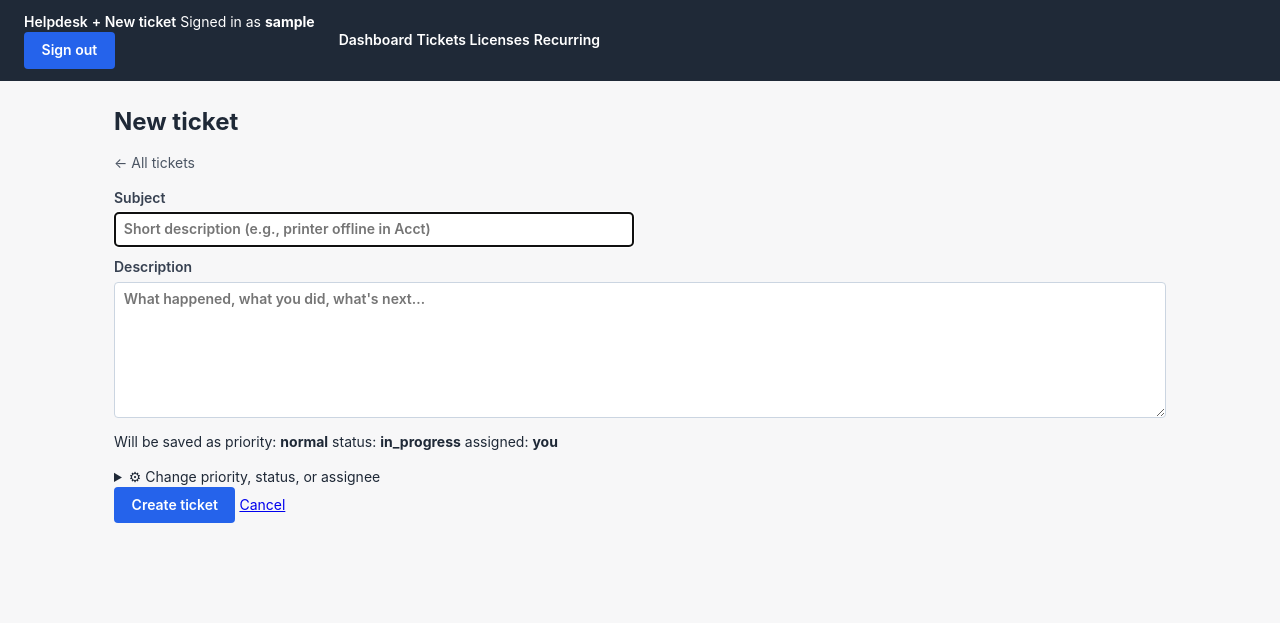
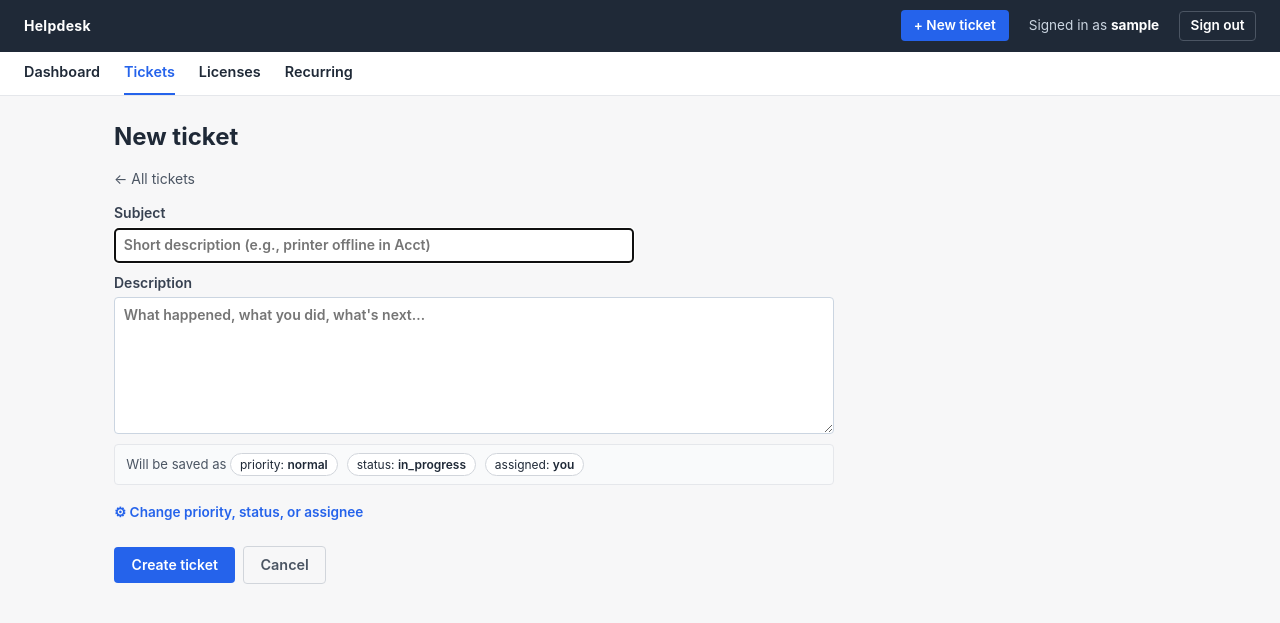
Before and after one commit to andrewbatista31/helpdesk, a Flask app: page /staff/ticket/new in a window 1280 px wide. Shown: the top 623 px of the page. Run offline with Flask 3, Linux system fonts and the light colour scheme; the visitor is signed in with stand-in values (Sample User, id 1); data comes from the database, SQL or seed files in the repository; data that the repository does not hold is empty.

Commit message:
Style two-tier header, new ticket form, and polish pass

```diff
--- a/static/style.css
+++ b/static/style.css
@@ -8,21 +8,39 @@ body {
   line-height: 1.45;
 }
 
-header {
-  background: #1f2937;
+/* ===== Site header (two-tier) ===== */
+.site-header { background: #1f2937; }
+.hdr-top {
   color: #fff;
-  padding: .75rem 1.5rem;
+  padding: .65rem 1.5rem;
   display: flex;
-  gap: 1.5rem;
+  gap: 1.25rem;
   align-items: center;
 }
-header a { color: #fff; text-decoration: none; font-weight: 600; }
-header a:hover { text-decoration: underline; }
-header .spacer { flex: 1; }
-header .who { color: #cbd5e1; font-size: .85rem; }
-header .who strong { color: #fff; }
-header .logout { margin: 0; }
-header .logout button {
+.hdr-brand {
+  color: #fff;
+  text-decoration: none;
+  font-weight: 700;
+  letter-spacing: .02em;
+}
+.hdr-brand:hover { text-decoration: none; opacity: .85; }
+.hdr-spacer { flex: 1; }
+.hdr-link { color: #fff; text-decoration: none; font-weight: 600; font-size: .9rem; }
+.hdr-link:hover { text-decoration: underline; }
+.hdr-cta {
+  background: #2563eb;
+  color: #fff;
+  text-decoration: none;
+  padding: .35rem .8rem;
+  border-radius: 4px;
+  font-weight: 600;
+  font-size: .85rem;
+}
+.hdr-cta:hover { background: #1d4ed8; text-decoration: none; }
+.hdr-who { color: #cbd5e1; font-size: .85rem; }
+.hdr-who strong { color: #fff; }
+.hdr-logout { margin: 0; }
+.hdr-logout button {
   background: transparent;
   color: #fff;
   border: 1px solid #4b5563;
@@ -31,46 +49,36 @@ header .logout button {
   border-radius: 4px;
   cursor: pointer;
 }
-header .logout button:hover { background: #374151; }
+.hdr-logout button:hover { background: #374151; }
 
-/* --- Header dropdown menu (hamburger) --- */
-header details.nav-menu { position: relative; }
-header details.nav-menu summary {
-  cursor: pointer;
+.hdr-nav {
+  background: #fff;
+  border-bottom: 1px solid #e5e7eb;
+  padding: 0 1.5rem;
+  display: flex;
+  gap: 1.5rem;
+}
+.hdr-nav a {
+  color: #1f2937;
+  text-decoration: none;
+  font-weight: 600;
+  font-size: .9rem;
+  padding: .65rem 0;
+  border-bottom: 2px solid transparent;
+  display: inline-flex;
+  align-items: center;
+  gap: .35rem;
+}
+.hdr-nav a:hover { color: #2563eb; }
+.hdr-nav a.active { color: #2563eb; border-bottom-color: #2563eb; }
+.hdr-badge {
+  background: #ef4444;
   color: #fff;
-  font-weight: 600;
-  list-style: none;
-  padding: 0;
-  user-select: none;
-}
-header details.nav-menu summary::-webkit-details-marker { display: none; }
-header details.nav-menu summary::marker { content: ""; }
-header details.nav-menu summary:hover { text-decoration: underline; }
-header details.nav-menu[open] summary { text-decoration: underline; }
-header details.nav-menu .menu-content {
-  position: absolute;
-  top: calc(100% + .6rem);
-  left: 0;
-  background: #fff;
-  color: #1f2937;
-  min-width: 220px;
-  border: 1px solid #cbd5e1;
-  border-radius: 6px;
-  box-shadow: 0 12px 30px rgba(0,0,0,.18);
-  padding: .35rem 0;
-  z-index: 20;
-}
-header details.nav-menu .menu-content a {
-  display: block;
-  color: #1f2937;
-  padding: .55rem 1rem;
-  text-decoration: none;
-  font-weight: 500;
-  font-size: .9rem;
-}
-header details.nav-menu .menu-content a:hover {
-  background: #f3f4f6;
-  text-decoration: none;
+  font-size: .68rem;
+  font-weight: 700;
+  padding: .05rem .4rem;
+  border-radius: 999px;
+  letter-spacing: .02em;
 }
 
 main {
@@ -682,3 +690,107 @@ dialog.modal .created-meta {
 }
 .delete-form button.danger:hover { background: #fee2e2; }
 .delete-form .created-meta { color: #6b7280; font-size: .85rem; }
+
+/* ===== New ticket form ===== */
+.ticket-new-form { max-width: 720px; }
+.ticket-new-form .defaults-summary {
+  background: #f9fafb;
+  border: 1px solid #e5e7eb;
+  border-radius: 4px;
+  padding: .5rem .7rem;
+  font-size: .82rem;
+  color: #4b5563;
+  margin: 0 0 .75rem;
+}
+.ticket-new-form .defaults-summary .chip {
+  display: inline-block;
+  background: #fff;
+  border: 1px solid #d1d5db;
+  border-radius: 999px;
+  padding: .1rem .55rem;
+  margin-right: .35rem;
+  font-size: .75rem;
+  color: #1f2937;
+}
+.ticket-new-form .defaults-summary .chip strong { font-weight: 600; }
+.ticket-new-form .more-options summary {
+  cursor: pointer;
+  color: #2563eb;
+  font-size: .85rem;
+  font-weight: 600;
+  padding: .4rem 0;
+  list-style: none;
+}
+.ticket-new-form .more-options summary::-webkit-details-marker { display: none; }
+.ticket-new-form .more-options summary::marker { content: ""; }
+.ticket-new-form .more-grid {
+  display: grid;
+  grid-template-columns: 1fr 1fr 1fr;
+  gap: .65rem;
+  margin-top: .5rem;
+}
+.ticket-new-form .more-grid label { font-size: .8rem; }
+.ticket-new-form .form-actions {
+  display: flex;
+  gap: .5rem;
+  align-items: center;
+  margin-top: 1rem;
+}
+.ticket-new-form .form-actions a.btn-secondary {
+  color: #4b5563;
+  background: transparent;
+  border: 1px solid #d1d5db;
+  padding: .5rem 1rem;
+  border-radius: 4px;
+  font-weight: 600;
+  text-decoration: none;
+  font-size: .9rem;
+}
+.ticket-new-form .form-actions a.btn-secondary:hover { background: #f3f4f6; }
+.form-errors {
+  background: #fef2f2;
+  border: 1px solid #fecaca;
+  border-radius: 4px;
+  padding: .65rem .85rem;
+  margin-bottom: 1rem;
+  color: #991b1b;
+  font-size: .85rem;
+}
+.form-errors ul { margin: .35rem 0 0 1.2rem; }
+
+/* ===== Team activity panel ===== */
+.team-activity { background: #fff; border: 1px solid #e5e7eb; border-radius: 6px; padding: .85rem 1rem; margin: 1rem 0; }
+.team-head { display: flex; align-items: center; gap: .75rem; margin-bottom: .55rem; }
+.team-head h2 { margin: 0; font-size: .95rem; }
+.team-head .ta-spacer { flex: 1; }
+.window-pills { display: inline-flex; border: 1px solid #d1d5db; border-radius: 999px; overflow: hidden; background: #f9fafb; }
+.window-pills a {
+  padding: .22rem .6rem;
+  font-size: .72rem;
+  font-weight: 600;
+  color: #4b5563;
+  text-decoration: none;
+  border-right: 1px solid #d1d5db;
+}
+.window-pills a:last-child { border-right: 0; }
+.window-pills a:hover { background: #f3f4f6; }
+.window-pills a.active { background: #2563eb; color: #fff; }
+
+table.team-table { width: 100%; border-collapse: collapse; font-size: .85rem; }
+table.team-table th, table.team-table td { padding: .4rem .55rem; }
+table.team-table th { text-align: left; font-weight: 700; color: #6b7280; font-size: .7rem; text-transform: uppercase; letter-spacing: .04em; border-bottom: 1px solid #e5e7eb; }
+table.team-table th.num, table.team-table td.num { text-align: right; font-variant-numeric: tabular-nums; }
+table.team-table td { border-bottom: 1px solid #f3f4f6; }
+table.team-table tr:last-child td { border-bottom: 0; }
+table.team-table td.name { font-weight: 600; color: #1f2937; }
+table.team-table tr.me td { background: #eff6ff; }
+table.team-table .me-tag { font-size: .62rem; background: #2563eb; color: #fff; padding: .05rem .35rem; border-radius: 999px; margin-left: .35rem; vertical-align: middle; letter-spacing: .04em; }
+table.team-table td a { color: inherit; text-decoration: none; }
+table.team-table td a:hover { text-decoration: underline; }
+
+/* ===== Polish pass — tables, buttons (no layout changes) ===== */
+table tbody tr:hover { background: #f9fafb; }
+table th { text-transform: uppercase; font-size: .7rem; letter-spacing: .04em; color: #6b7280; }
+table td.num, table th.num { font-variant-numeric: tabular-nums; }
+button, form button { background: #2563eb; }
+button:hover { background: #1d4ed8; }
```
